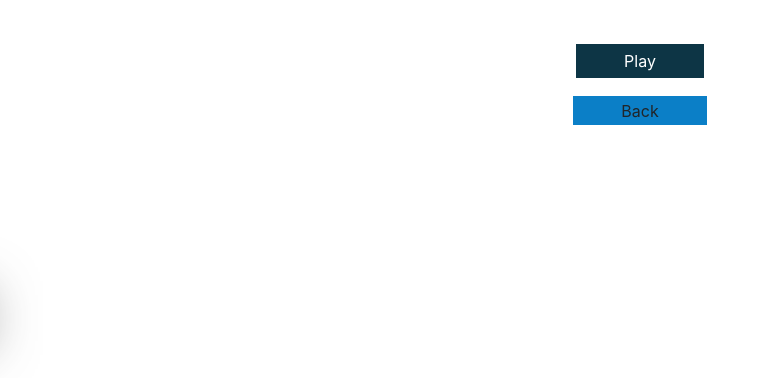
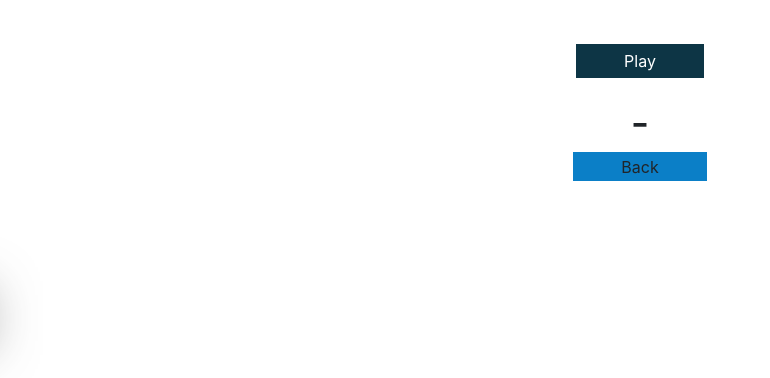
Before and after one commit to JustinasGaripovas/T120B516_Sound_Waves, a Symfony app: template templates/sound_package/view.html.twig in a window 1280 px wide. Shown: the part 422-800 px from the top of the page, without its empty margins (0-770 px from the left). Run offline with Twig, Linux system fonts and the light colour scheme; the template is opened without the code that fills it: most values are stand-ins (such as "Sample title", 1, 10 or a date in 2020); some libraries are stand-ins or nearby versions.

Commit message:
feat: Scoring system

```diff
--- a/public/js/displayer.js
+++ b/public/js/displayer.js
@@ -1,5 +1,7 @@
 window.AudioContext = window.AudioContext || window.webkitAudioContext;
 let audioContext = new AudioContext();
+
+let displayerPoints = [];
 
 const drawAudio = url => {
     fetch(url)
@@ -10,7 +12,10 @@ const drawAudio = url => {
 
 const filterData = audioBuffer => {
     const rawData = audioBuffer.getChannelData(0);
-    const samples = 70;
+    const samples = 600;
+
+    debugger
+
     const blockSize = Math.floor(rawData.length / samples);
     const filteredData = [];
     for (let i = 0; i < samples; i++) {
@@ -25,6 +30,7 @@ const filterData = audioBuffer => {
 };
 
 const normalizeData = filteredData => {
+    debugger
     const multiplier = Math.pow(Math.max(...filteredData), -1);
     return filteredData.map(n => n * multiplier);
 }
@@ -84,9 +90,13 @@ function draw(ctx, points) {
         preP = curP;
     }
     ctx.stroke();
+
+
+
 }
 
 const drawSeq = normalizeData => {
+    debugger
     let canvas = document.querySelector("canvas");
     let ctx = canvas.getContext("2d");
     let centerX = canvas.width / 2;
@@ -95,9 +105,10 @@ const drawSeq = normalizeData => {
     ctx.moveTo(0, centerY);
 
     const points = getPoints(normalizeData, centerY);
-
+    displayerPoints = points;
     draw(ctx, points);
 }
+
 
 function gradient(a, b) {
     return (b.y-a.y)/(b.x-a.x);
--- a/public/js/recorder.js
+++ b/public/js/recorder.js
@@ -12,6 +12,11 @@ let centerX;
 let centerY;
 let xPos;
 let yOld;
+
+let recorderAverage = 0;
+let finalScore = 0;
+let scoredSum = 0;
+let tickCount = 0;
 
 window.addEventListener('DOMContentLoaded', (event) => {
     canvas = document.querySelector("canvas");
@@ -51,7 +56,7 @@ function getAverageAudioY(analyser) {
 function drawActiveVoiceWave(average) {
     canvasContext.beginPath();
     canvasContext.moveTo(xPos, yOld);
-    canvasContext.lineTo(xPos += 6, average);
+    canvasContext.lineTo(xPos += 10, average);
     yOld = average
     canvasContext.strokeStyle = '#0b49e6';
     canvasContext.lineWidth = 2;
@@ -85,10 +90,24 @@ function changeBackgroundColorAccordingToVoiceFrequency(average) {
 
 function handleAudioProcess(analyser) {
     let average = getAverageAudioY(analyser);
+    recorderAverage = average;
+
+    let canvas = document.querySelector("canvas");
+    let ctx = canvas.getContext("2d");
 
     drawActiveVoiceWave(average);
     drawFollowingBar();
     changeBackgroundColorAccordingToVoiceFrequency(average)
+
+    ctx.rect(xPos - (150/2), canvas.height/2 - (canvas.height/2), 500, canvas.height)
+
+    let averageOfSong = (displayerPoints[(xPos/10)-1].y);
+    let newAverage = -1 * ((average) - centerY * 1.8)+65;
+    scoredSum += Math.abs(newAverage - averageOfSong);
+    tickCount++;
+    finalScore = scoredSum/tickCount;
+    console.log(finalScore);
+    document.getElementById('score').innerHTML = finalScore.toString()
 }
 
 function greenToRedGradiant(perc) {
@@ -130,7 +149,6 @@ function successCallback(stream) {
             audio.play();
             didPlayAudio = true;
         }
-
     }
 }
 
@@ -153,3 +171,27 @@ function handleVoiceRecordingAndDrawing() {
         console.log("getUserMedia not supported");
     }
 }
+
+// -     ----------------------------------------------------------------
+
+canvas.onmousewheel = function (event){
+    var mousex = event.clientX - canvas.offsetLeft;
+    var mousey = event.clientY - canvas.offsetTop;
+    var wheel = event.wheelDelta/120;//n or -n
+
+    var zoom = 1 + wheel/2;
+
+    context.translate(
+        originx,
+        originy
+    );
+    context.scale(zoom,zoom);
+    context.translate(
+        -( mousex / scale + originx - mousex / ( scale * zoom ) ),
+        -( mousey / scale + originy - mousey / ( scale * zoom ) )
+    );
+
+    originx = ( mousex / scale + originx - mousex / ( scale * zoom ) );
+    originy = ( mousey / scale + originy - mousey / ( scale * zoom ) );
+    scale *= zoom;
+}
--- a/src/Security/LoginFormAuthenticator.php
+++ b/src/Security/LoginFormAuthenticator.php
@@ -98,7 +98,7 @@ class LoginFormAuthenticator extends AbstractFormLoginAuthenticator implements P
 
         // For example : return new RedirectResponse($this->urlGenerator->generate('sdefault'));
 //        throw new \Exception('TODO: provide a valid redirect inside '.__FILE__);
-        return new RedirectResponse($this->urlGenerator->generate('sdefault'));
+        return new RedirectResponse($this->urlGenerator->generate('default'));
     }
 
     protected function getLoginUrl()
--- a/templates/category/sidebar.html.twig
+++ b/templates/category/sidebar.html.twig
@@ -16,7 +16,7 @@
                 </li>
             {% endfor %}
         </ul>
-        {% if user %}
+        {% if app.user %}
         <div class="profileTab">
             <div class="container-fluid profileTabContents">
                 <div class="col-5 profilePicture">
--- a/templates/sound_package/view.html.twig
+++ b/templates/sound_package/view.html.twig
@@ -14,6 +14,8 @@
         <br>
         <button class="play" id="play">Play</button>
         <br>
+        <h1 id="score">-</h1>
+
         <a class="back">Back</a>
         <br>
     </div>
```
Also changed, not shown: src/Form/SoundPackageType.php (+8 -1 lines), 3 other files.
